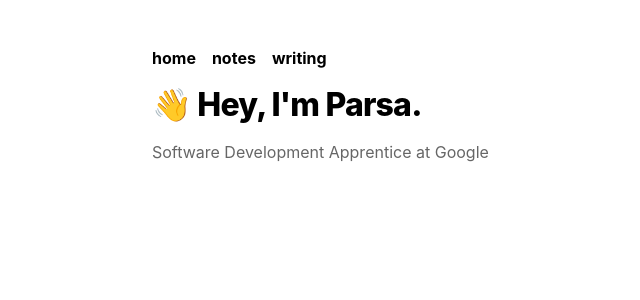
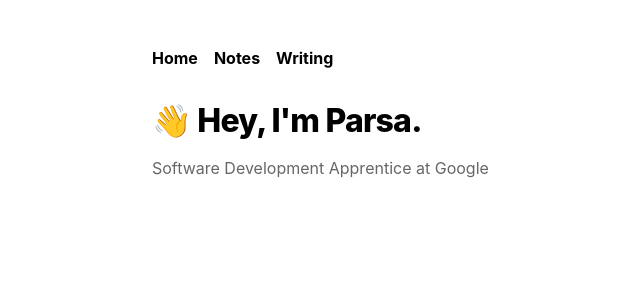
Before and after one commit to pzrsa/parsam.io, a Next.js app: page / in a window 1280 px wide. Shown: the top 300 px of the page, without its empty margins (216-856 px from the left). Built offline with nearby package versions, Linux system fonts and the light colour scheme.

Commit message:
refactor navbar for cleanliness

```diff
--- a/components/Navbar.jsx
+++ b/components/Navbar.jsx
@@ -12,9 +12,9 @@ const NavLink = ({ children, href }) => {
 const Navbar = () => {
   return (
     <nav className={styles.navbar}>
-      <NavLink href="/">home</NavLink>
-      <NavLink href="/">notes</NavLink>
-      <NavLink href="/">writing</NavLink>
+      <NavLink href="/">Home</NavLink>
+      <NavLink href="/">Notes</NavLink>
+      <NavLink href="/">Writing</NavLink>
     </nav>
   );
 };
--- a/styles/modules/Navbar.module.css
+++ b/styles/modules/Navbar.module.css
@@ -1,8 +1,10 @@
 .navbar {
   display: flex;
+  flex-wrap: wrap;
   justify-content: flex-start;
   align-items: center;
   gap: 1rem;
+  margin-bottom: 2rem;
 }
 
 .navLink {
```
